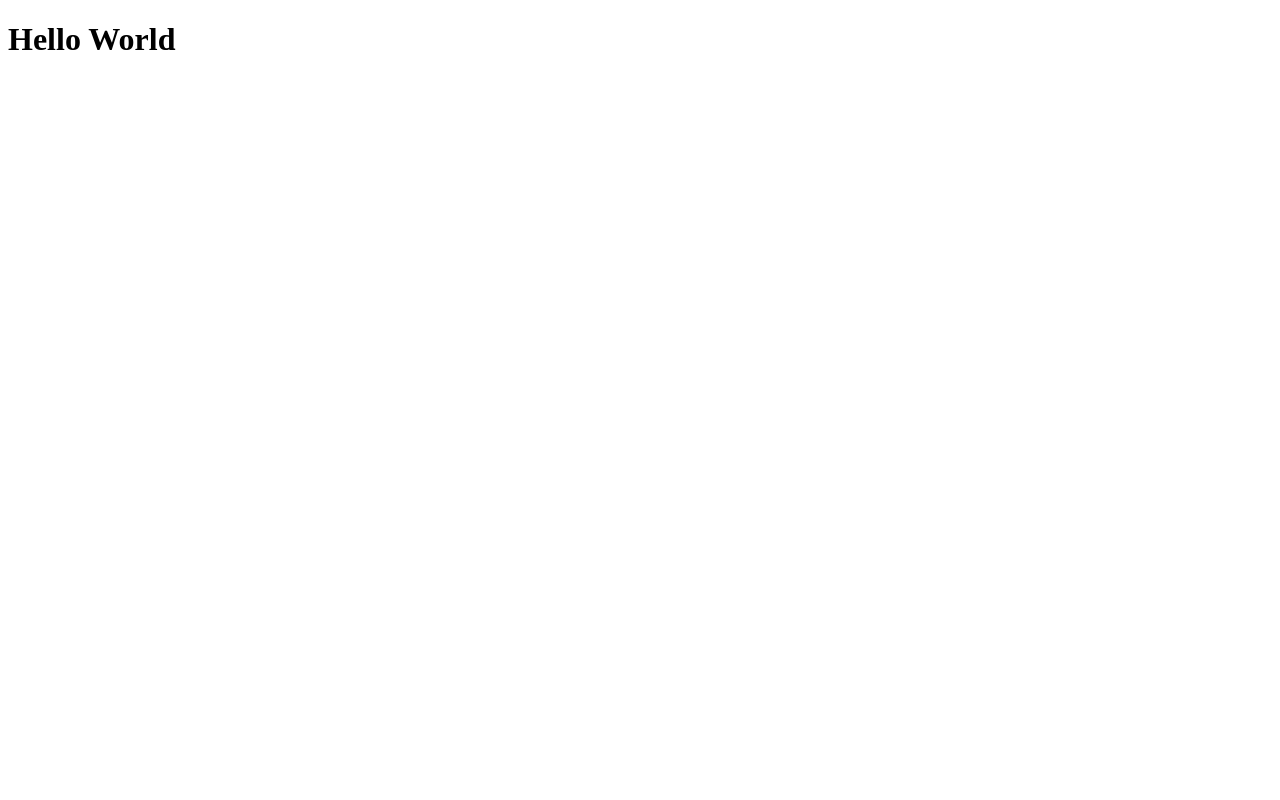
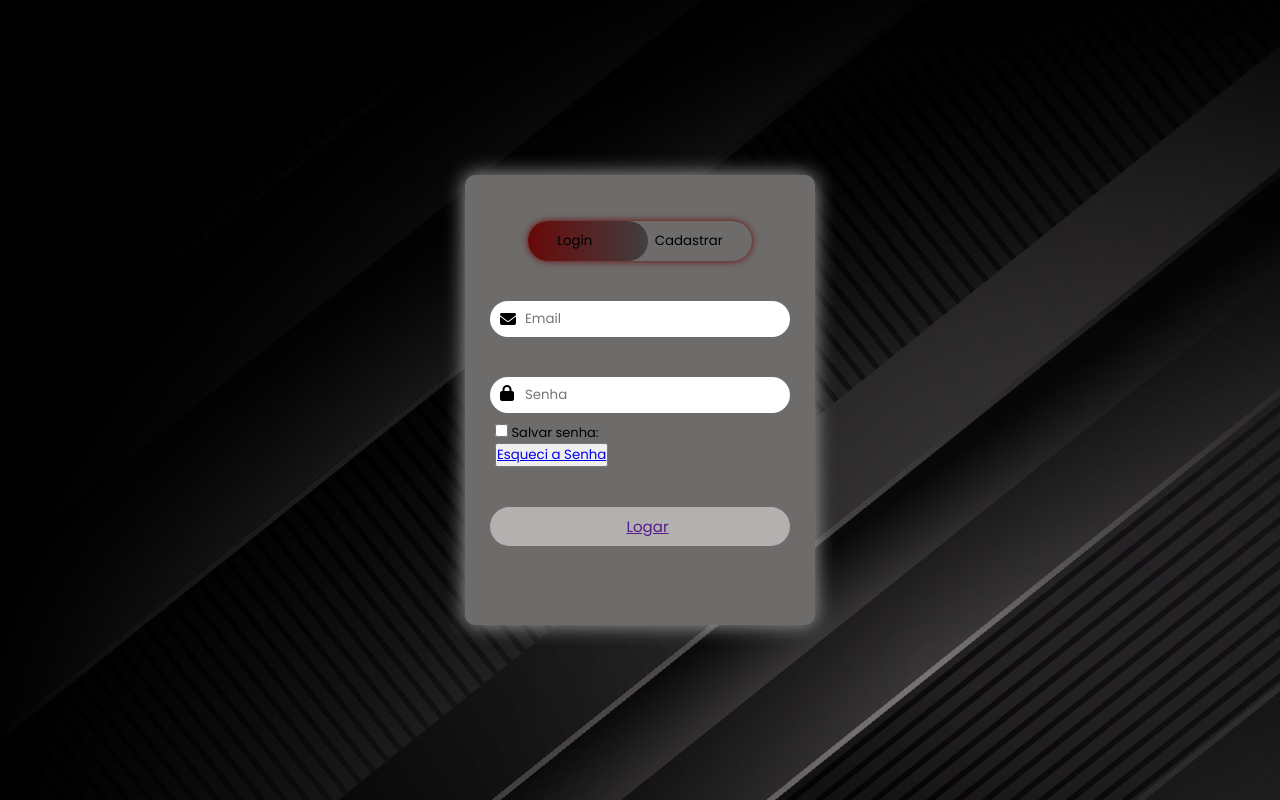
Before and after one commit to KaikFondello/AuladeMobile1, a website: page www/index.html in a window 1280 px wide. Drawn offline with Linux system fonts and the light colour scheme.

Commit message:
Atualização:Tela de Login

```diff
--- a/www/css/style.css
+++ b/www/css/style.css
@@ -1 +1,116 @@
-/**/
+@import url('https://fonts.googleapis.com/css2?family=Poppins&family=Roboto:wght@100;300;400;500;700;900&family=Source+Sans+Pro:wght@200;300;400;600;700;900&display=swap');
+
+* {
+  margin: 0;
+  padding: 0;
+  box-sizing: border-box;
+  font-family: 'poppins', sans-serif;
+}
+
+body {
+  width: 100vw;
+  height: 100vh;
+  display: flex;
+  align-items: center;
+  justify-content: center;
+}
+
+.container {
+  background-color: rgb(110, 107, 107);
+  padding: 6px;
+  width: 350px;
+  height: 450px;
+  display: flex;
+  flex-direction: column;
+  align-items: center;
+  position: relative;
+  overflow: hidden;
+  border-radius: 10px;
+  box-shadow: 0 0 20px 0 darkgrey;
+}
+
+form {
+  position: absolute;
+  margin-top: 80px;
+  transition: .5s;
+  width: 300px;
+  height: 400px;
+}
+
+.buttonsForm {
+  margin-top: 40px;
+  position: relative;
+  border-radius: 30px;
+  box-shadow: 0 0 7px 0  #690808;
+}
+
+.buttonsForm button {
+  cursor: pointer;
+  background: transparent;
+  border: none;
+  position: relative;
+  padding: 10px 29px;
+}
+
+.btnColor {
+  position: absolute;
+  width: 120px;
+  height: 100%;
+  background: linear-gradient(to right, #690808,#413f40 );
+  border-radius: 30px;
+  transition: .3s;
+}
+
+input[type="text"], input[type="password"] {
+  border: none;
+  margin-top: 40px;
+  border-radius: 60px;
+  padding: 8px 0 8px 35px;
+  outline: none;
+  width: 100%;
+}
+
+button[type="submit"] {
+  background:  #b3b0b0;
+  color: rgb(0, 0, 0);
+  border-radius: 30px;
+  width: 100%;
+  border: none;
+  outline: none;
+  padding: 8px 0 8px 15px;
+  font-size: 15px;
+  margin-top: 40px;
+  cursor: pointer;
+}
+
+.divCheck {
+  margin: 10px 0 0 5px;
+  width: 80%;
+  font-size: 13px;
+}
+
+#signin {
+  left: 25px;
+}
+
+#signup {
+  left: 450px;
+}
+
+i {
+  position: absolute;
+  left: 0;
+  padding: 10px 10px;
+}
+
+.iEmail {
+  top: 40px;
+}
+
+.iPassword {
+  top: 114px;
+}
+
+.iPassword2 {
+  top: 190px;
+}
--- a/www/index.html
+++ b/www/index.html
@@ -1,16 +1,54 @@
-<!DOCTYPE HTML>
-<html>
+<!DOCTYPE html>
+<html lang="en">
 <head>
-    <meta charset="utf-8">
-    <meta name="viewport" content="width=device-width, initial-scale=1, maximum-scale=1, user-scalable=no">
-    <meta http-equiv="Content-Security-Policy" content="default-src * data: gap: content: https://ssl.gstatic.com; style-src * 'unsafe-inline'; script-src * 'unsafe-inline' 'unsafe-eval'">
-    <script src="components/loader.js"></script>
-    <link rel="stylesheet" href="components/loader.css">
-    <link rel="stylesheet" href="css/style.css">
-    <script>
-    </script>
+  <meta charset="UTF-8">
+  <meta http-equiv="X-UA-Compatible" content="IE=edge">
+  <meta name="viewport" content="width=device-width, initial-scale=1.0">
+  <title>Login</title>
+  <link rel="stylesheet" href="css/style.css">
+  <script src="https://kit.fontawesome.com/cf6fa412bd.js" crossorigin="anonymous"></script>
+
 </head>
 <body>
-	<h1>Hello World<h1>
+  <div class="container">
+    <div class="buttonsForm">
+      <div class="btnColor"></div>
+      <button id="btnSignin">Login</button>
+      <button id="btnSignup">Cadastrar</button>
+      <BODY background="img/preyp.jpg"></BODY>
+    </div>
+
+    <form id="signin">
+      <input type="text" placeholder="Email" required />
+      <i class="fas fa-envelope iEmail"></i>
+      <input type="password" placeholder="Senha" required />
+      <i class="fas fa-lock iPassword"></i>
+      <div class="divCheck">
+        <input type="checkbox" />
+        <span>Salvar senha:</span>
+        <br>  <button type="">
+       <a href="senha.html">Esqueci a Senha </a>
+    </button>
+      </div>
+
+      <button type="submit">
+        <a href="">Logar</a>
+      </button>
+    </form>
+
+    <form id="signup">
+      <input type="text" placeholder="Email" required />
+      <i class="fas fa-envelope iEmail"></i>
+      <input type="password" placeholder="Senha" required />
+      <i class="fas fa-lock iPassword"></i>
+      <input type="password" placeholder="Repitir Senha" required />
+      <i class="fas fa-lock iPassword2"></i>
+      <div class="divCheck">
+      </div>
+      <button type="submit">Criar conta </button>
+    </form>
+  </div>
+
+  <script src="Script/Script2.js"></script>
 </body>
 </html>
```
